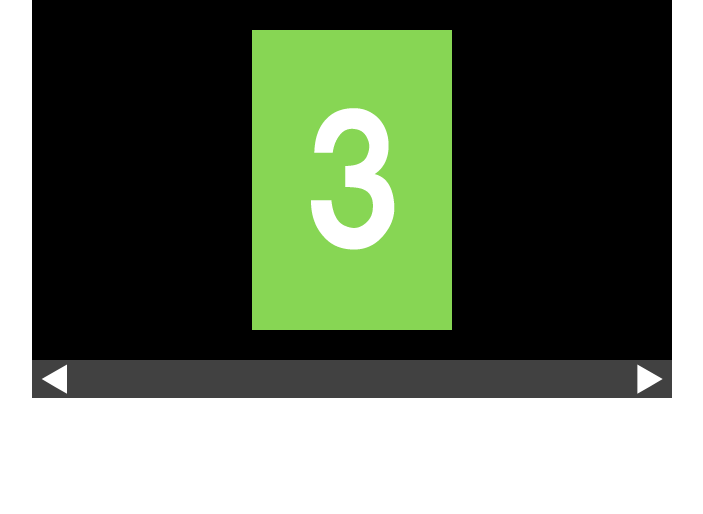
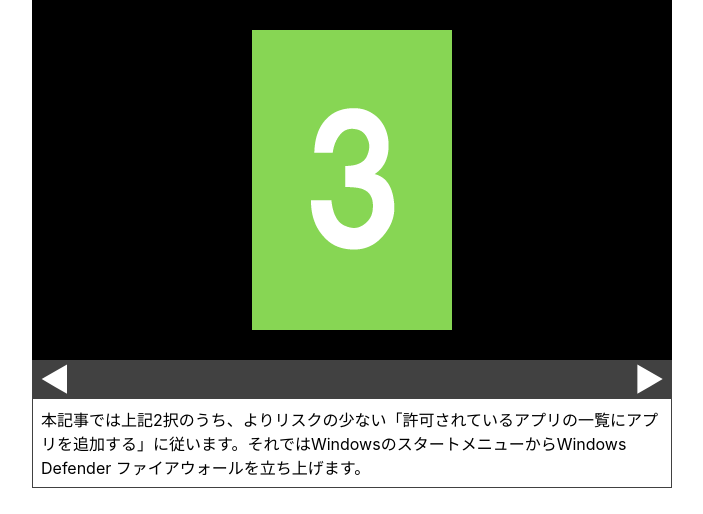
Before and after one commit to richardimaoka/react-component-factory, a React (Create React App) app: page / in a window 1280 px wide. Shown: the top 514 px of the page, without its empty margins (32-735 px from the left). Built offline with nearby package versions, Linux system fonts and the light colour scheme.

Commit message:
description

```diff
--- a/src/App.tsx
+++ b/src/App.tsx
@@ -80,6 +80,24 @@ export const CarouselControlRightButton = () => (
   </div>
 )
 
+export const CarouselDescription = () => (
+  <div
+    css={css`
+      padding: 8px;
+      border: solid 1px #414141;
+    `}
+  >
+    <p
+      css={css`
+        margin: 0px;
+      `}
+    >
+      本記事では上記2択のうち、よりリスクの少ない「許可されているアプリの一覧にアプリを追加する」に従います。それではWindowsのスタートメニューからWindows
+      Defender ファイアウォールを立ち上げます。
+    </p>
+  </div>
+)
+
 export const CarouselControlBar = () => (
   <div
     css={css`
@@ -98,10 +116,21 @@ export const CarouselControlBar = () => (
   </div>
 )
 
-export const Carousel = () => (
+export const CarouselContent = () => (
   <div>
     <CarouselItem />
+  </div>
+)
+
+export const Carousel = () => (
+  <div
+    css={css`
+      width: 640px;
+    `}
+  >
+    <CarouselContent />
     <CarouselControlBar />
+    <CarouselDescription />
   </div>
 )
 
```
